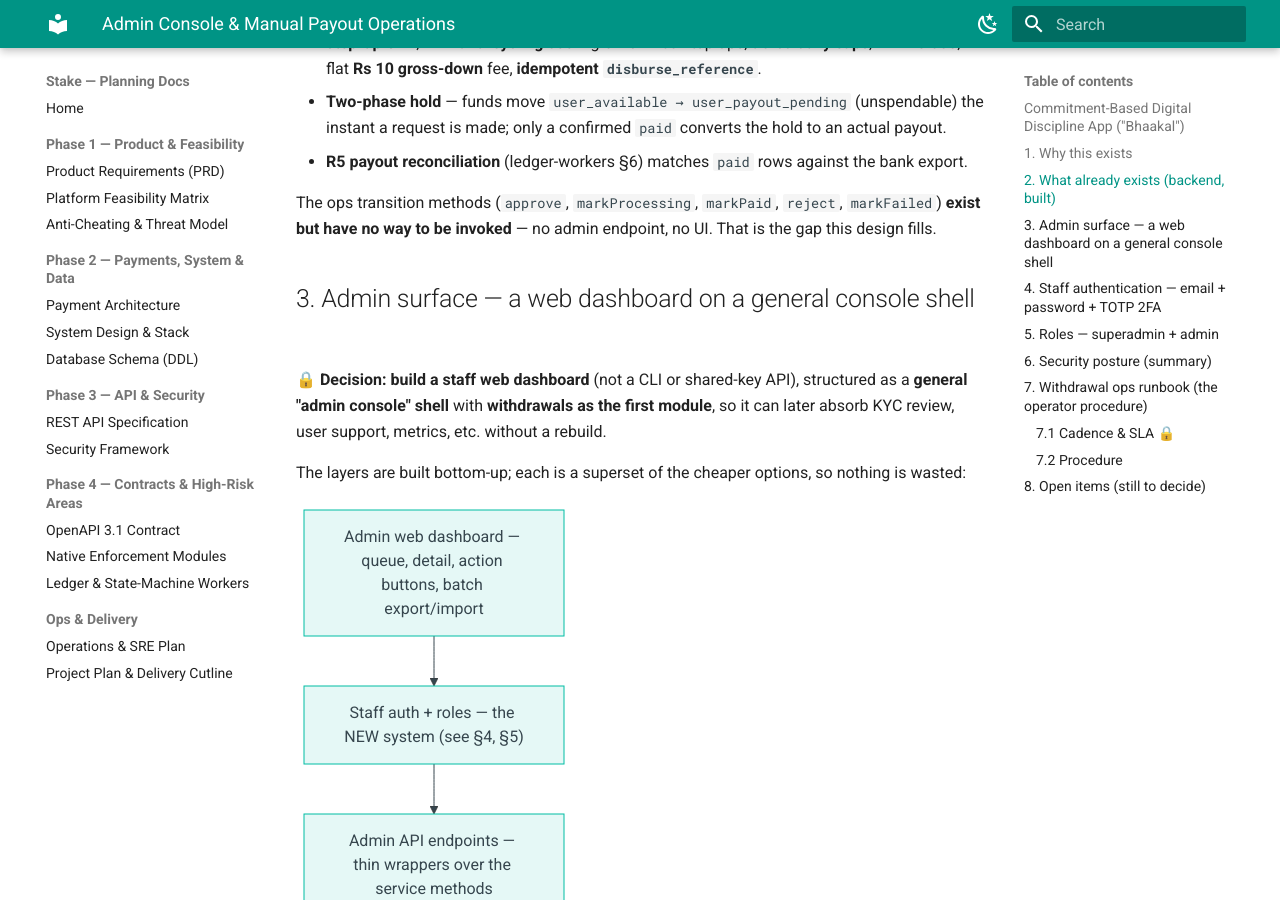
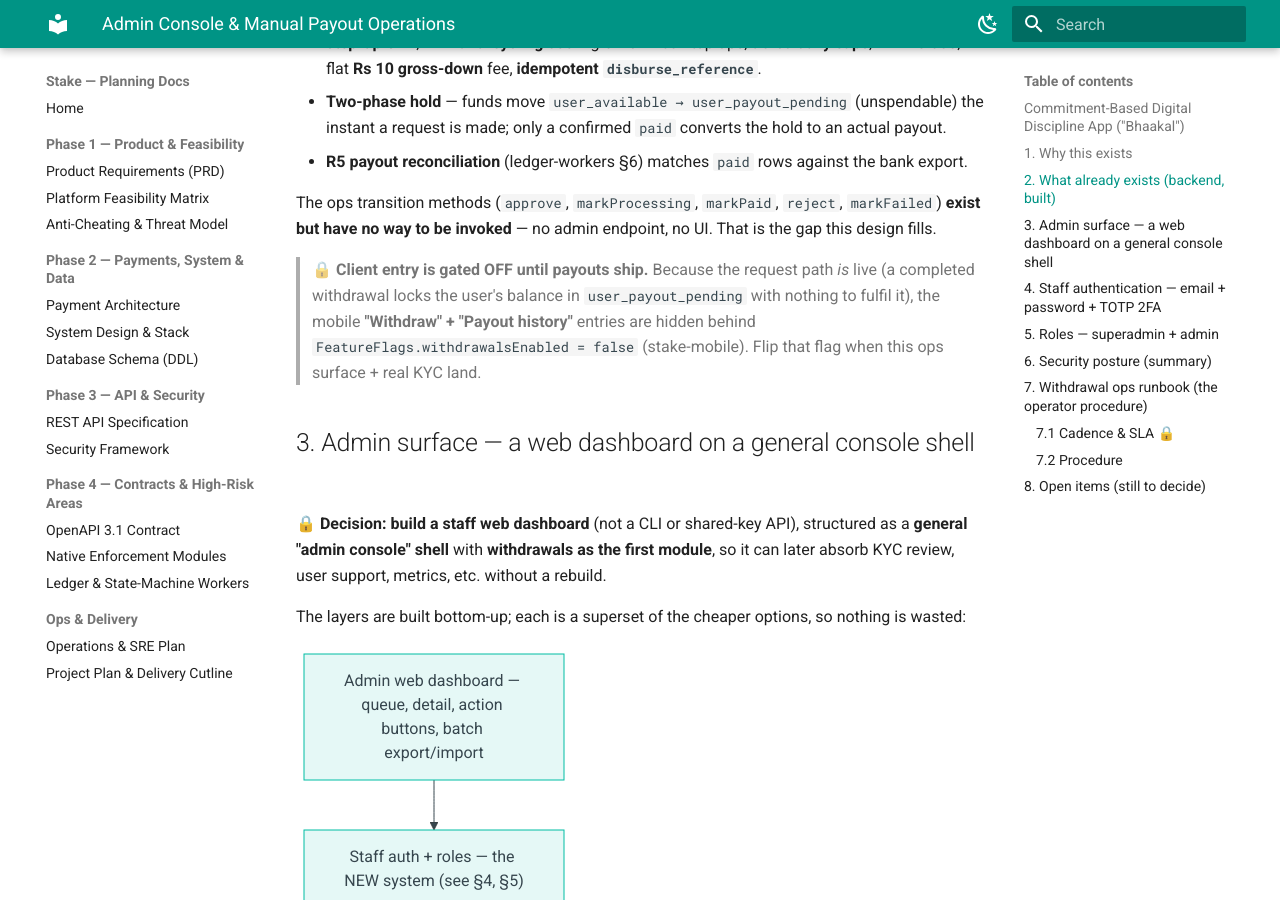
Before and after one commit to JEEVANRAWAL/stake-app-doc, an MkDocs documentation site: the page built from docs/ops/admin-console.md, in a window 1280 px wide and 900 px high, scrolled down 904 px. Built offline with MkDocs 1.6.1 and Material for MkDocs 9.7.7, drawn with Linux system fonts in a browser that asks for light colours.

Commit message:
Docs: note the client Withdraw entry is flag-gated off until payouts ship
Cross-links the deferred admin-console design to the mobile gate
(FeatureFlags.withdrawalsEnabled = false) that hides the live-but-unfulfillable
withdraw flow until this ops surface + real KYC land.

Co-Authored-By: Claude Opus 4.8 <noreply@anthropic.com>

```diff
--- a/docs/ops/admin-console.md
+++ b/docs/ops/admin-console.md
@@ -39,6 +39,12 @@ The money mechanics are done; only the operator layer is missing.
 
 The ops transition methods (`approve`, `markProcessing`, `markPaid`, `reject`, `markFailed`)
 **exist but have no way to be invoked** — no admin endpoint, no UI. That is the gap this design fills.
+
+> 🔒 **Client entry is gated OFF until payouts ship.** Because the request path
+> *is* live (a completed withdrawal locks the user's balance in `user_payout_pending`
+> with nothing to fulfil it), the mobile **"Withdraw" + "Payout history"** entries are
+> hidden behind `FeatureFlags.withdrawalsEnabled = false` (stake-mobile). Flip that
+> flag when this ops surface + real KYC land.
 
 ## 3. Admin surface — a web dashboard on a general console shell
 
```
